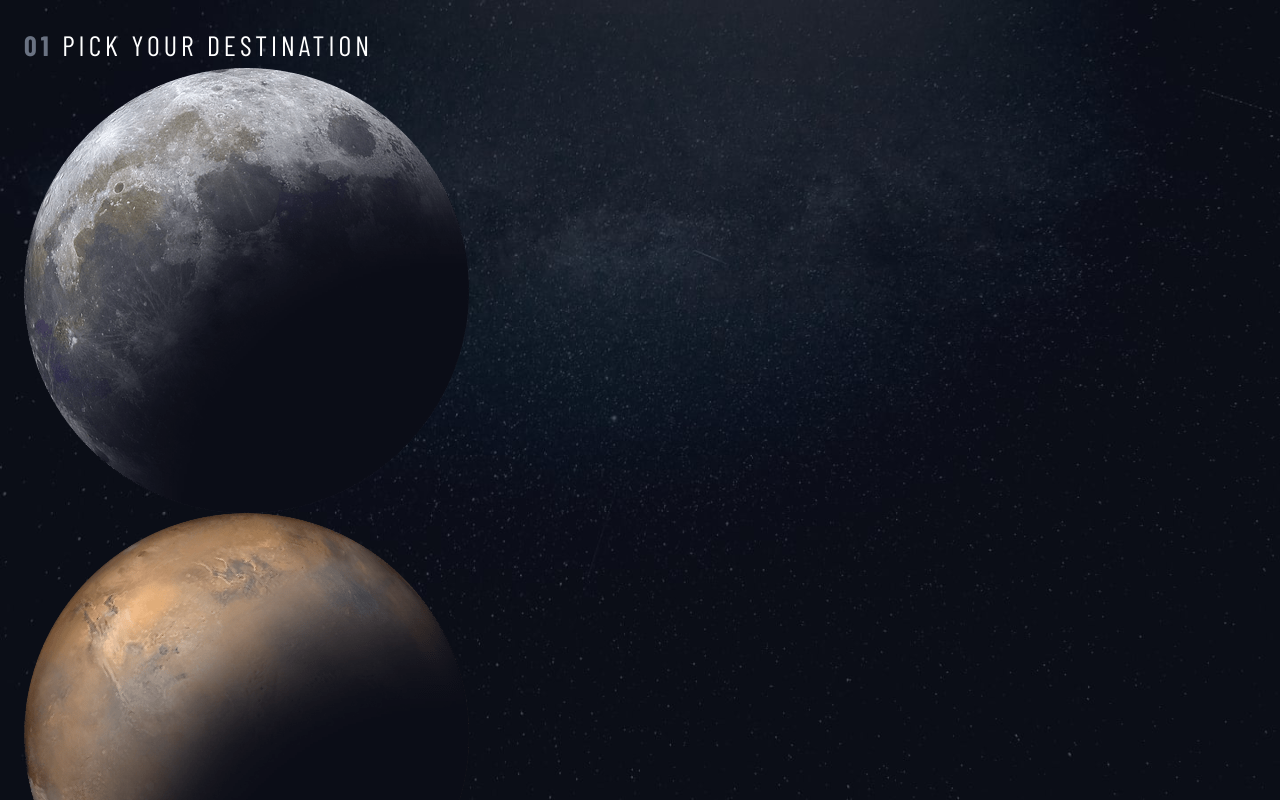
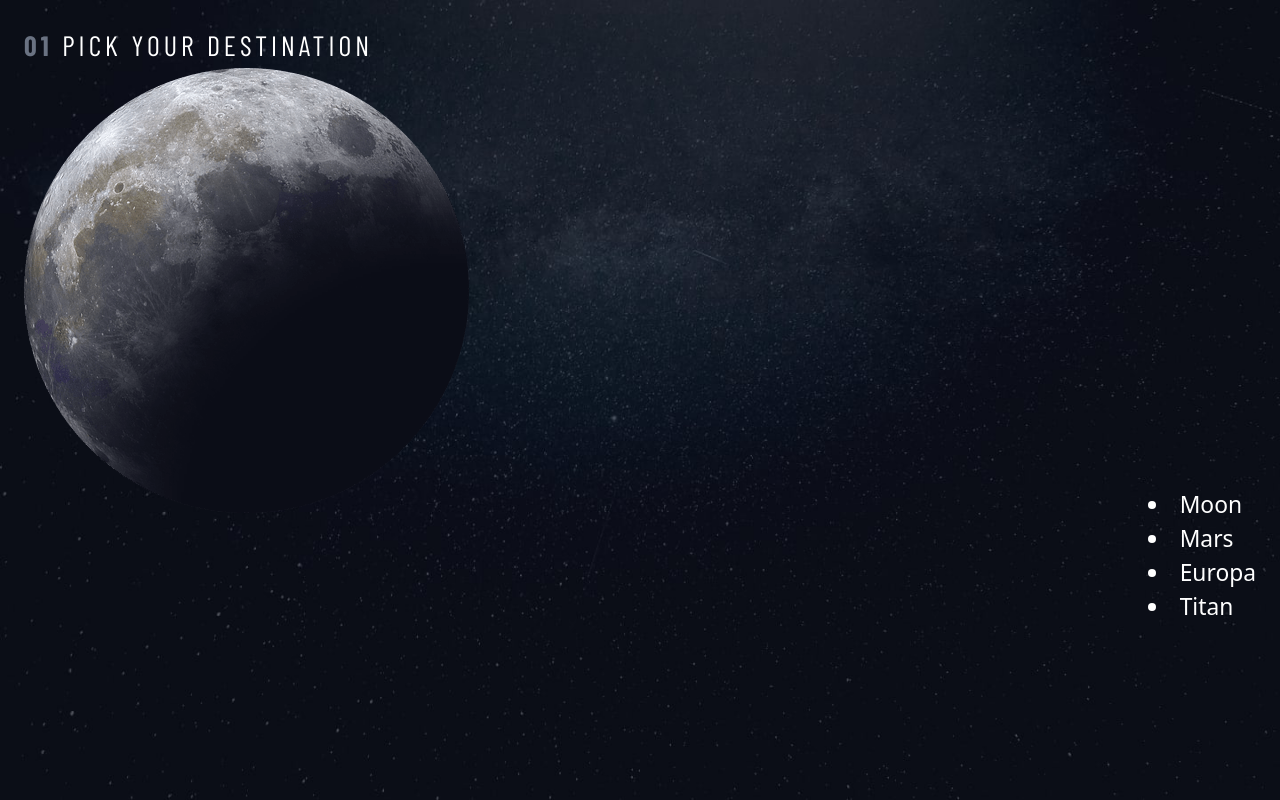
Before and after one commit to ayezabashir/space-tourism-website, a React (Vite) app: page /destination in a window 1280 px wide. Shown: the top 800 px of the page. Built offline with nearby package versions, Linux system fonts and the light colour scheme; a web font is replaced by a local one.

Commit message:
fetching data

```diff
--- a/src/pages/Destination.jsx
+++ b/src/pages/Destination.jsx
@@ -2,7 +2,7 @@ import { useState } from "react"
 import data from "/src/data/data.json"
 
 const Destination = () => {
-  const [currDestination, setCurrDestination] = useState('moon');
+  const [currDestination, setCurrDestination] = useState('Moon');
   const destinations = data.destinations;
   return (
     <div className='bg-[url(/src/assets/destination/background-destination-mobile.jpg)] sm:bg-[url(/src/assets/destination/background-destination-tablet.jpg)] lg:bg-[url(/src/assets/destination/background-destination-desktop.jpg)] bg-fixed bg-no-repeat bg-cover min-h-screen w-full'
@@ -13,7 +13,7 @@ const Destination = () => {
           <section className="flex justify-between items-baseline">
             <div>
               {
-                destinations.map((destination, index) => (
+                destinations.filter(destination=>destination.name===currDestination).map((destination, index) => (
                   <img key={index} src={destination.images.png} />
                 ))
               }
```
